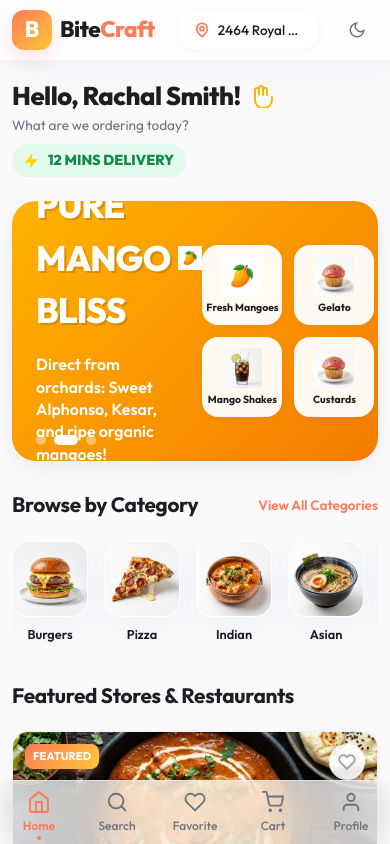
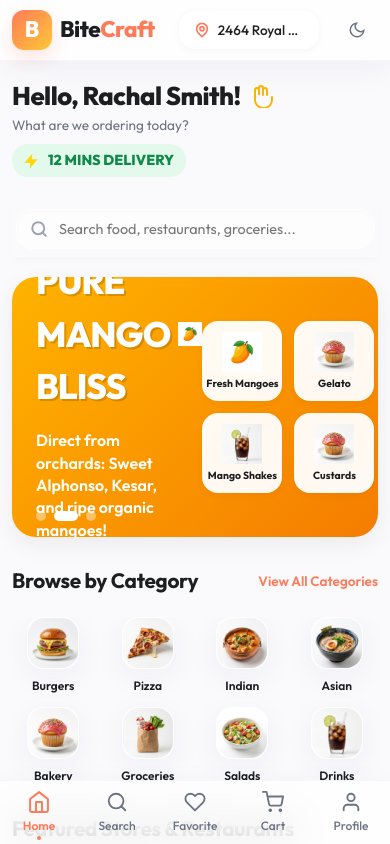
Before and after one commit to user1455689/Bitecraft, a Next.js app: page / in a window 390 px wide. Shown: the top 844 px of the page. Built offline with nearby package versions, Linux system fonts and the light colour scheme; no server answers; the database is empty.

Commit message:
feat: optimize homepage search, category grid, and swipeable price drop zone for mobile devices

```diff
--- a/src/app/globals.css
+++ b/src/app/globals.css
@@ -2477,3 +2477,65 @@ button:active,
 .floating-cart-arrow {
   font-size: 1.1rem;
 }
+
+/* Mobile Optimization Overrides */
+.mobile-search-bar-wrapper {
+  display: none;
+  margin-bottom: 20px;
+}
+
+@media (max-width: 768px) {
+  .mobile-search-bar-wrapper {
+    display: block;
+    position: sticky;
+    top: 64px; /* Right below the sticky mobile navbar */
+    z-index: 90;
+    background-color: var(--bg-main);
+    padding: 8px 4px;
+    box-shadow: 0 4px 10px rgba(0, 0, 0, 0.02);
+  }
+
+  /* Convert categories horizontal scroll to 2x4 grid on mobile homepage */
+  .categories-scroll {
+    display: grid !important;
+    grid-template-columns: repeat(4, 1fr) !important;
+    gap: 12px !important;
+    margin-bottom: 24px !important;
+  }
+
+  .categories-scroll .category-card {
+    width: 100% !important;
+  }
+
+  .category-icon-wrapper {
+    width: 52px !important;
+    height: 52px !important;
+  }
+
+  .category-name {
+    font-size: 0.75rem !important;
+    text-align: center;
+  }
+
+  /* Price Drop Zone Horizontal Scroll on Mobile */
+  .price-drop-row {
+    display: flex !important;
+    flex-wrap: nowrap !important;
+    overflow-x: auto !important;
+    gap: 16px !important;
+    padding: 8px 4px !important;
+    scroll-behavior: smooth;
+    -webkit-overflow-scrolling: touch;
+    scrollbar-width: none;
+  }
+
+  .price-drop-row::-webkit-scrollbar {
+    display: none;
+  }
+
+  .price-drop-row .product-card {
+    min-width: 280px !important;
+    max-width: 280px !important;
+    flex-shrink: 0 !important;
+  }
+}
--- a/src/app/page.tsx
+++ b/src/app/page.tsx
@@ -7,7 +7,7 @@ import { createClient } from '@/utils/supabase/client';
 import { defaultRestaurants, defaultCategories, defaultCatalog, Restaurant, CatalogItem } from '@/utils/fallbackData';
 import { useUser } from '@/context/UserContext';
 import { useCart } from '@/context/CartContext';
-import { StarIcon, ClockIcon, MapPinIcon, BellIcon, PlateForkIcon, NoodlesIcon, SparklesIcon, WaveIcon } from '@/components/Icons';
+import { StarIcon, ClockIcon, MapPinIcon, BellIcon, PlateForkIcon, NoodlesIcon, SparklesIcon, WaveIcon, SearchIcon } from '@/components/Icons';
 
 export default function Home() {
   const router = useRouter();
@@ -21,6 +21,14 @@ export default function Home() {
   const [activeSlide, setActiveSlide] = useState(0);
   const [subtotal, setSubtotal] = useState(0);
   const [cartCount, setCartCount] = useState(0);
+  const [mobileSearchVal, setMobileSearchVal] = useState('');
+
+  const handleMobileSearchSubmit = (e: React.FormEvent) => {
+    e.preventDefault();
+    if (mobileSearchVal.trim()) {
+      router.push(`/search?q=${encodeURIComponent(mobileSearchVal.trim())}`);
+    }
+  };
 
   // Auto-slide carousel effect
   useEffect(() => {
@@ -138,6 +146,23 @@ export default function Home() {
           <svg width="14" height="14" viewBox="0 0 24 24" fill="currentColor" stroke="currentColor" strokeWidth="2" style={{ color: '#FFD600', marginRight: '4px' }}><polygon points="13 2 3 14 12 14 11 22 21 10 12 10 13 2"/></svg>
           <span>12 MINS DELIVERY</span>
         </div>
+      </div>
+
+      {/* Mobile Prominent Search Bar */}
+      <div className="mobile-search-bar-wrapper">
+        <form onSubmit={handleMobileSearchSubmit} className="search-bar-container">
+          <input
+            type="text"
+            placeholder="Search food, restaurants, groceries..."
+            className="search-bar-input"
+            value={mobileSearchVal}
+            onChange={(e) => setMobileSearchVal(e.target.value)}
+            onFocus={() => {
+              router.push('/search');
+            }}
+          />
+          <SearchIcon className="search-bar-icon" size={18} />
+        </form>
       </div>
       {/* Promos Banner Slideshow */}
       <div className="playful-carousel-container">
@@ -320,7 +345,7 @@ export default function Home() {
               <BellIcon size={28} style={{ color: 'var(--primary)' }} />
               <h3 className="section-title" style={{ margin: 0 }}>Price Drop Zone</h3>
             </div>
-            <div className="product-list-row">
+            <div className="product-list-row price-drop-row">
               {catalog.filter(i => ['fresh-milk', 'sliced-bread', 'ib-french-fries', 'ib-burger-veg'].includes(i.id)).map(item => {
                 const itemQty = cart[item.id] || 0;
                 const originalPrice = item.price * 1.4; // Simulate a 40% higher original price
--- a/src/components/MapSelector.tsx
+++ b/src/components/MapSelector.tsx
@@ -206,7 +206,10 @@ export default function MapSelector({ onClose, onConfirm, initialLat, initialLng
                   border: '1px dashed var(--primary)'
                 }}
               >
-                📡 {locatingGPS ? 'Pinpointing GPS Coordinates...' : 'Use My Current Live Geolocation'}
+                <svg width="16" height="16" viewBox="0 0 24 24" fill="none" stroke="currentColor" strokeWidth="2.5" strokeLinecap="round" strokeLinejoin="round" style={{ marginRight: '6px' }}>
+                  <polygon points="3 11 22 2 13 21 11 13 3 11" />
+                </svg>
+                {locatingGPS ? 'Pinpointing GPS Coordinates...' : 'Use My Current Live Geolocation'}
               </button>
             )}
 
```
